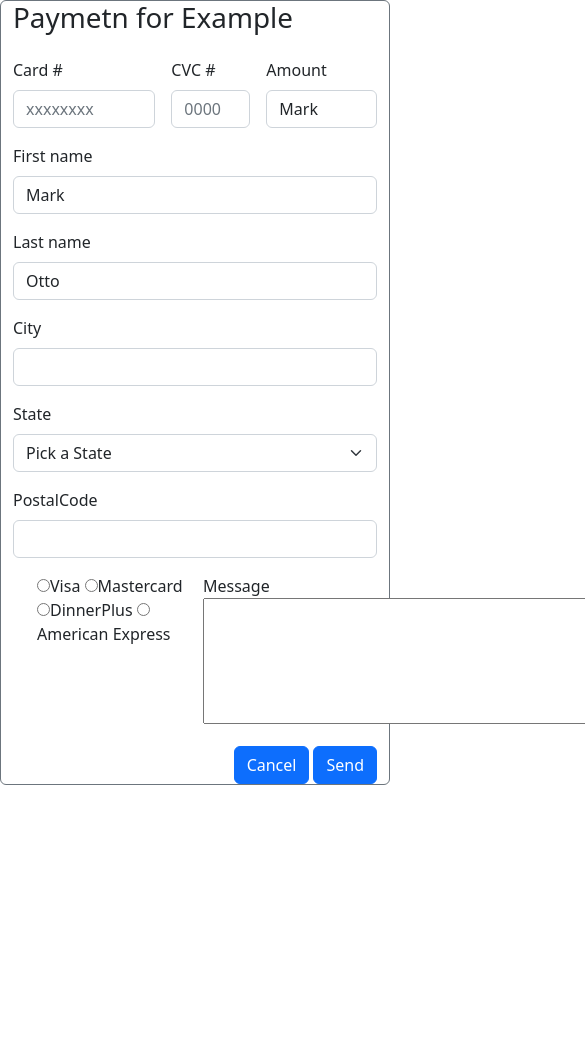
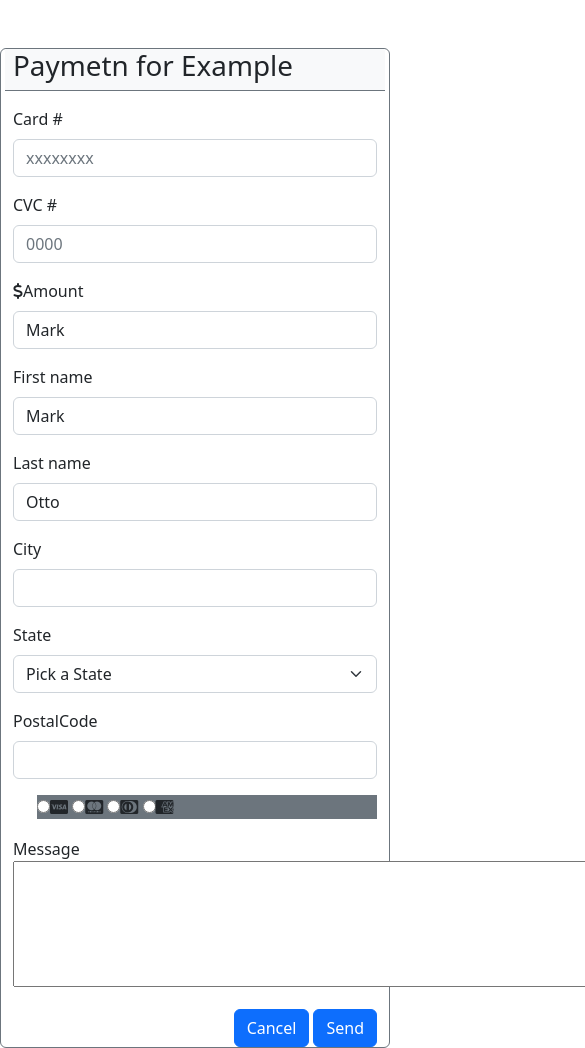
Before and after one commit to sibelius303/Boostrap-Instagram, a plain HTML site: page index.html in a window 390 px wide. Shown: the top 1048 px of the page, 585 px wide, since content can reach past the window. Before the commit the page ends 844 px from the top, so only its background shows below. Drawn offline with nearby package versions, Linux system fonts and the light colour scheme.

Commit message:
ultima version

```diff
--- a/index.html
+++ b/index.html
@@ -2,6 +2,7 @@
 <html lang="en">
 
 <head>
+    <script src="https://kit.fontawesome.com/229da5bd34.js" crossorigin="anonymous"></script>
     <meta charset="utf-8">
     <meta name="viewport" content="width=device-width, initial-scale=1">
     <title>Bootstrap demo</title>
@@ -10,21 +11,21 @@
 </head>
 
 <body>
-    <div class="container border border-secondary rounded">
+    <div class="container border border-secondary rounded mt-5">
         <form class="row g-3">
-            <div class="col-12">
+            <div class="col-md-12 border-bottom border-secondary roudes bg-light">
                 <h1>Paymetn for Example</h1>
             </div>
-            <div class="col-5">
+            <div class="col-md-5">
                 <label for="validationCard" class="form-label">Card #</label>
-                <input type="password" class="form-control" id="validationCard" value="" placeholder="xxxxxxxx" required>
+                <input type="number" class="form-control" id="validationCard" value="" placeholder="xxxxxxxx" required>
             </div>
-            <div class="col-3">
+            <div class="col-md-3">
                 <label for="validationCVC" class="form-label">CVC #</label>
                 <input type="number" class="form-control" id="validationCVC" value="" placeholder="0000" required>
             </div>
-            <div class="col-4">
-                <label for="validationAmount" class="form-label">Amount</label>
+            <div class="col-md-4">
+                <i class="fa-solid fa-dollar-sign"></i><label for="validationAmount" class="form-label">Amount</label>
                 <input type="text" class="form-control" id="validationAmount" value="Mark" required>
             </div>
 
@@ -53,22 +54,25 @@
                 <input type="number" class="form-control" id="validationDefault05" required>
             </div>
 
-                <div class="col-6">
+                <div class="col-md-6">
                     <div class="form-check">
-                        <input type="radio" name="card">Visa
-                        <input type="radio" name="card">Mastercard
-                        <input type="radio" name="card">DinnerPlus
-                        <input type="radio" name="card">American Express
+                        <div class="bg-secondary w-25%">
+                            <input type="radio" name="card"><i class="fa-brands fa-cc-visa"></i>
+                            <input type="radio" name="card"><i class="fa-brands fa-cc-mastercard"></i>
+                            <input type="radio" name="card"><i class="fa-brands fa-cc-diners-club"></i>
+                            <input type="radio" name="card"><i class="fa-brands fa-cc-amex"></i>
+                        </div>
+
 
                     </div>
                 </div>
-                <div class="col-6">
+                <div class="col-md-6">
                     <div>
-                        Message <textarea name="Message" id="" cols="70" rows="5"></textarea>
+                        Message <textarea name="Message" id="" cols="63" rows="5"></textarea>
                     </div>
                 </div>
 
-            <div class="col-12 d-flex justify-content-end">
+            <div class="col-md-12 d-flex justify-content-end">
                 <button class="btn btn-primary" type="submit">Cancel</button>
                 <button class="btn btn-primary ms-1" type="submit">Send</button>
             </div>
```
